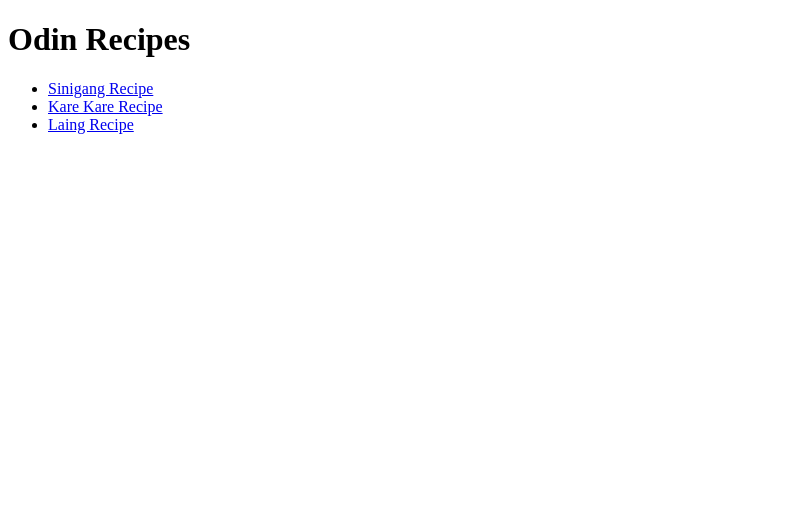
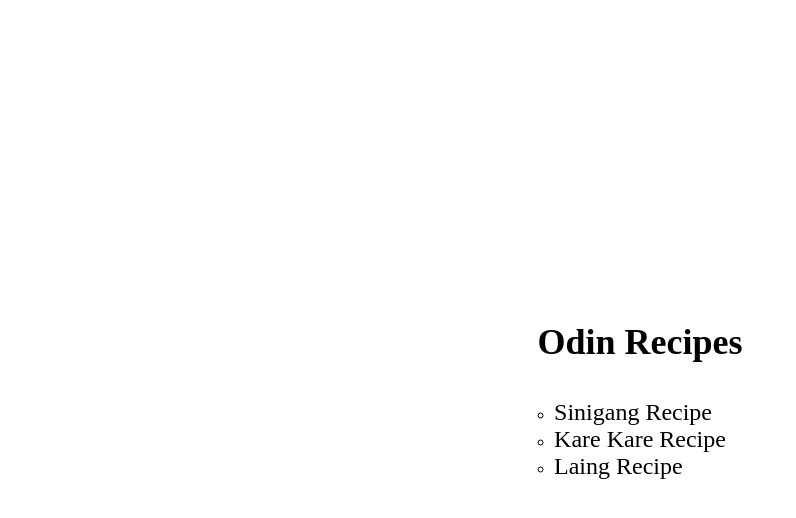
Before and after one commit to jhonelvillanueva/odin-recipes, a plain HTML site: page index.html in a window 1280 px wide. Shown: the whole page, without its empty margins (0-796 px from the left). Drawn offline with Linux system fonts and the light colour scheme.

Commit message:
Add Style to Main screen

```diff
--- a/index.html
+++ b/index.html
@@ -1,9 +1,12 @@
 <!DOCTYPE html>
 <html lang="en">
+
 <head>
     <meta charset="UTF-8">
     <title>Odin Recipes</title>
+    <link rel="stylesheet" href="style.css">
 </head>
+
 <body>
     <h1>Odin Recipes</h1>
     <ul>
@@ -12,4 +15,5 @@
         <li><a href="./recipes/laing.html">Laing Recipe</a></li>
     </ul>
 </body>
+
 </html>
--- /dev/null
+++ b/style.css
@@ -0,0 +1,37 @@
+html {
+  box-sizing: border-box;
+}
+
+*,
+*::before,
+*::after {
+  box-sizing: inherit;
+  margin: 0;
+}
+
+body {
+  min-height: 100vh;
+  display: flex;
+  flex-direction: column;
+  align-items: center;
+  justify-content: center;
+  gap: 36px;
+}
+
+h1 {
+  font-size: 36px;
+}
+
+ul {
+  padding: 0;
+}
+
+a {
+  text-decoration: none;
+  color: black;
+  font-size: 24px;
+}
+
+li {
+  list-style: circle;
+}
```
Also changed, not shown: recipes/kare-kare.html (+10 -5 lines), recipes/laing.html (+9 -4 lines), recipes/sinigang.html (+9 -4 lines). Lines whose indentation alone changed are shown as unchanged.
